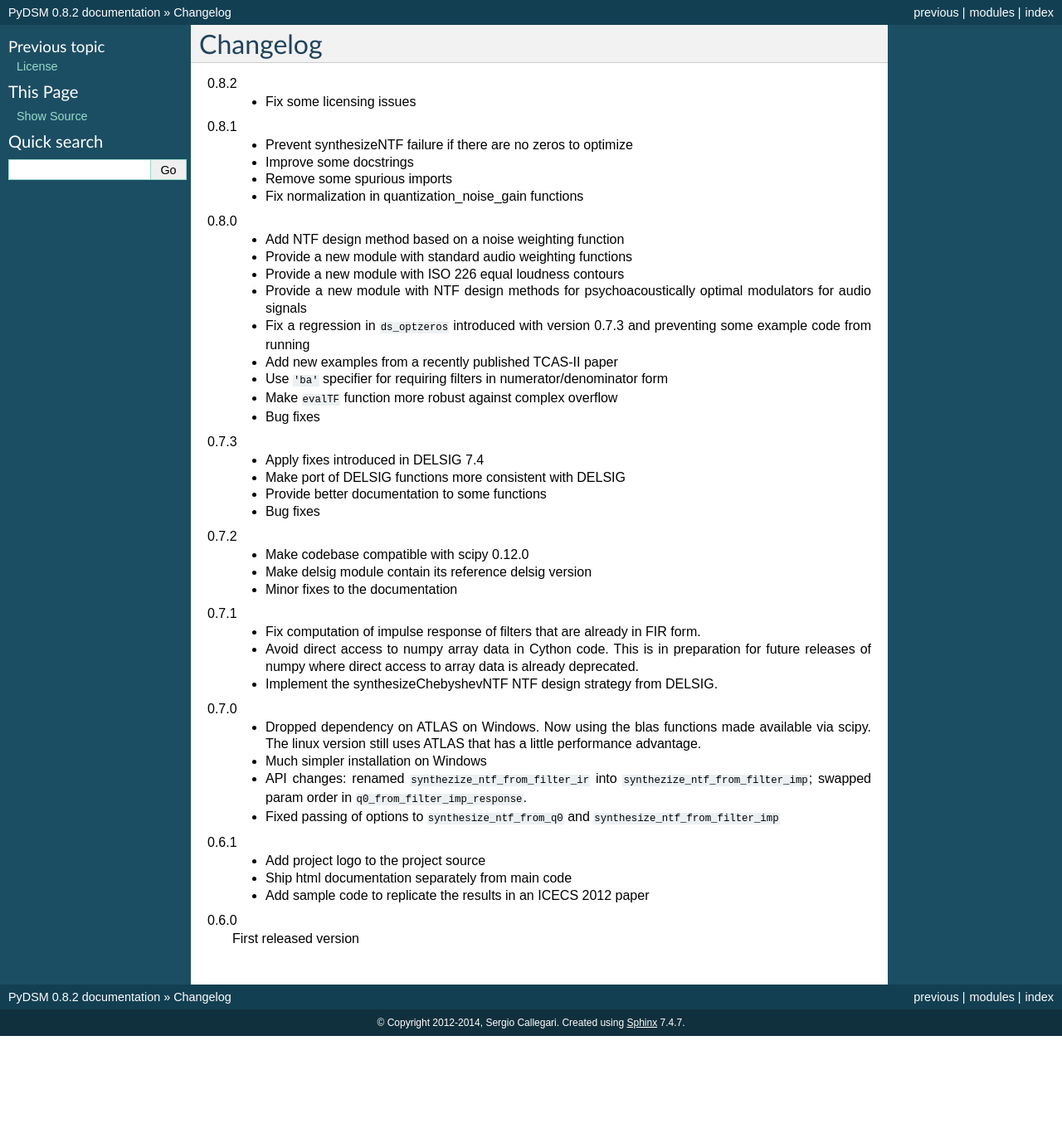
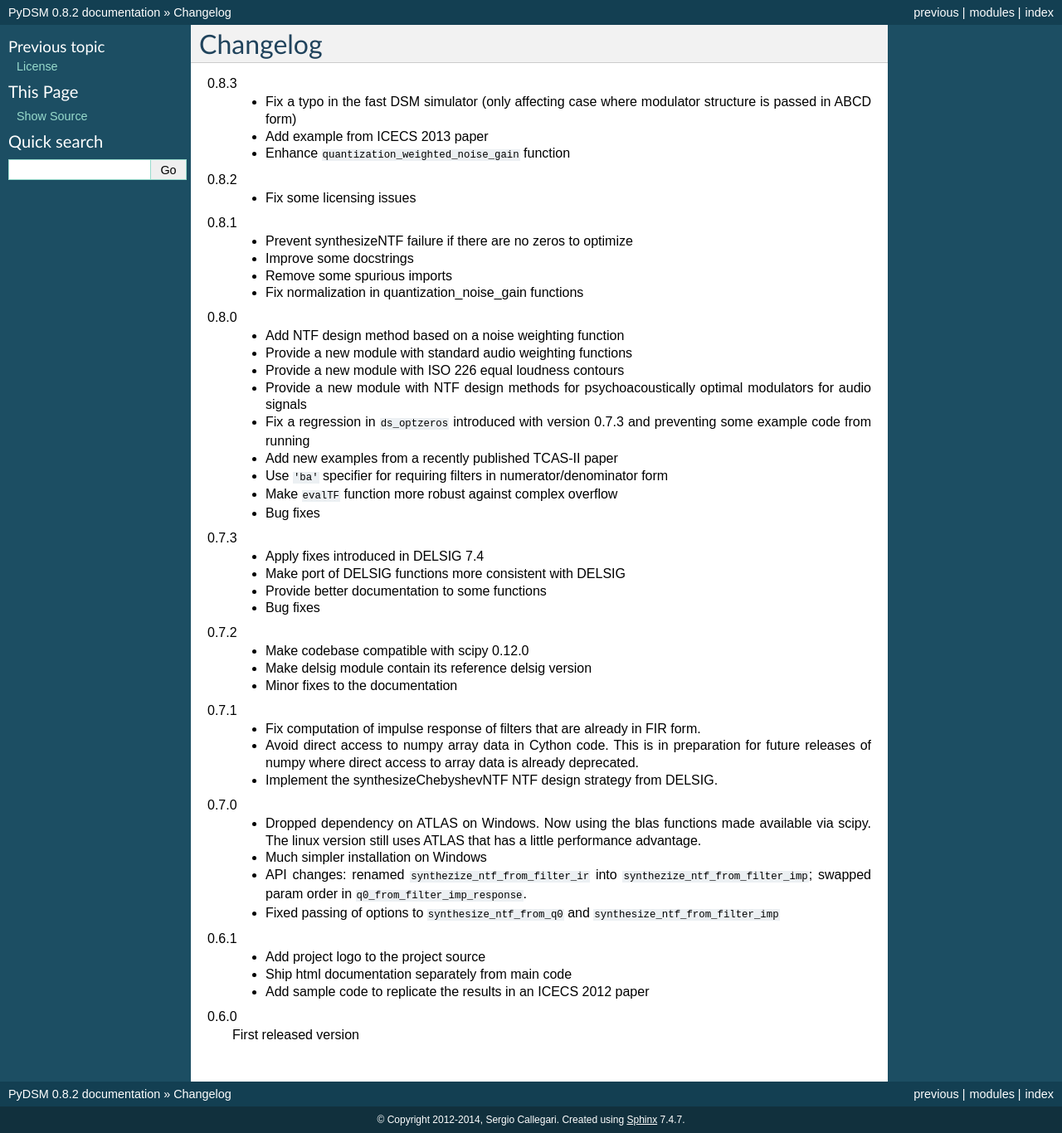
Before and after one commit to sergiocallegari/PyDSM, a Sphinx documentation site: the page built from doc/source/changelog.rst, in a window 1280 px wide. Shown: the whole page at 83% size. Built offline with Sphinx 7.4.7, drawn with Linux system fonts in a browser that asks for light colours; formulas are drawn with MathJax 3; before the commit the page ends 1249 px from its top, so only the background shows below that.

Commit message:
Update changelog in view of version 0.8.3

```diff
--- a/doc/source/changelog.rst
+++ b/doc/source/changelog.rst
@@ -1,5 +1,11 @@
 Changelog
 ---------
+
+0.8.3
+   - Fix a typo in the fast DSM simulator
+     (only affecting case where modulator structure is passed in ABCD form)
+   - Add example from ICECS 2013 paper
+   - Enhance ``quantization_weighted_noise_gain`` function
 
 0.8.2
    - Fix some licensing issues
```
